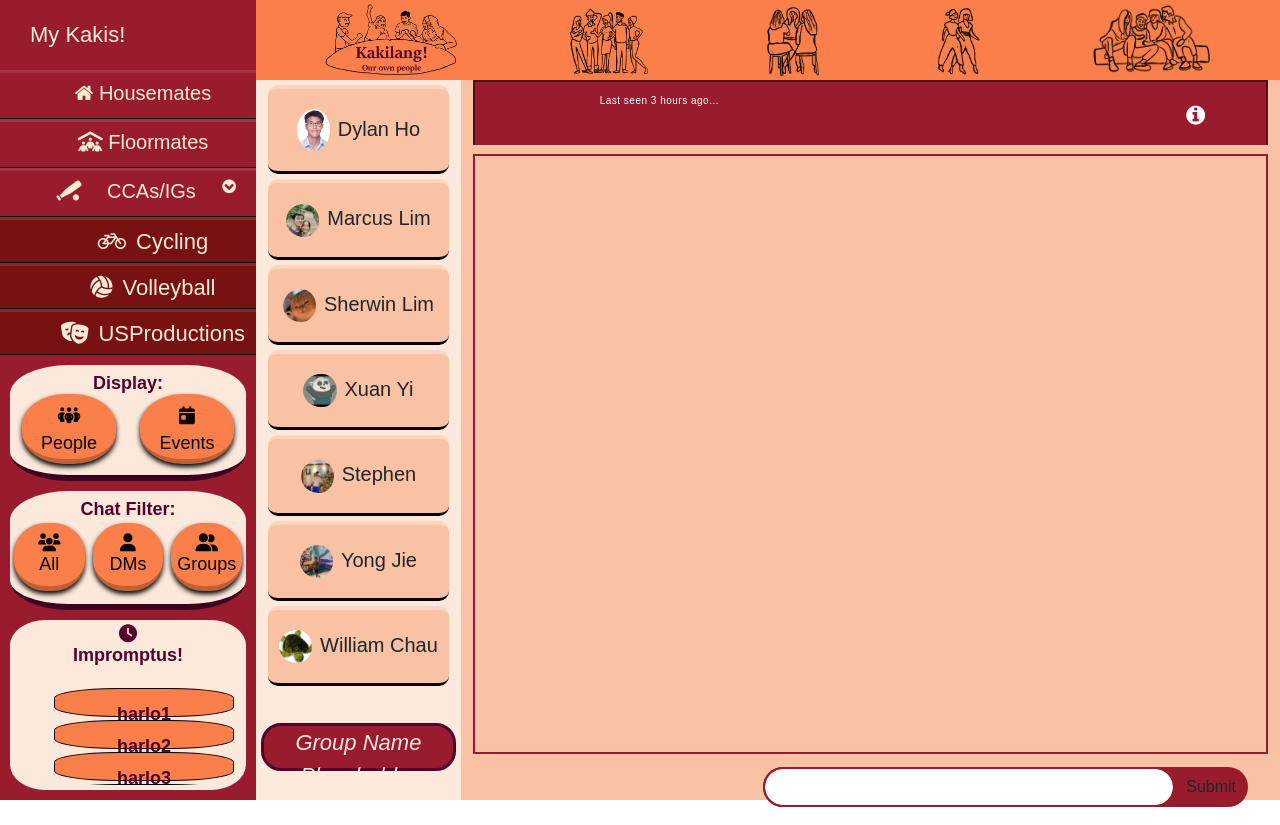
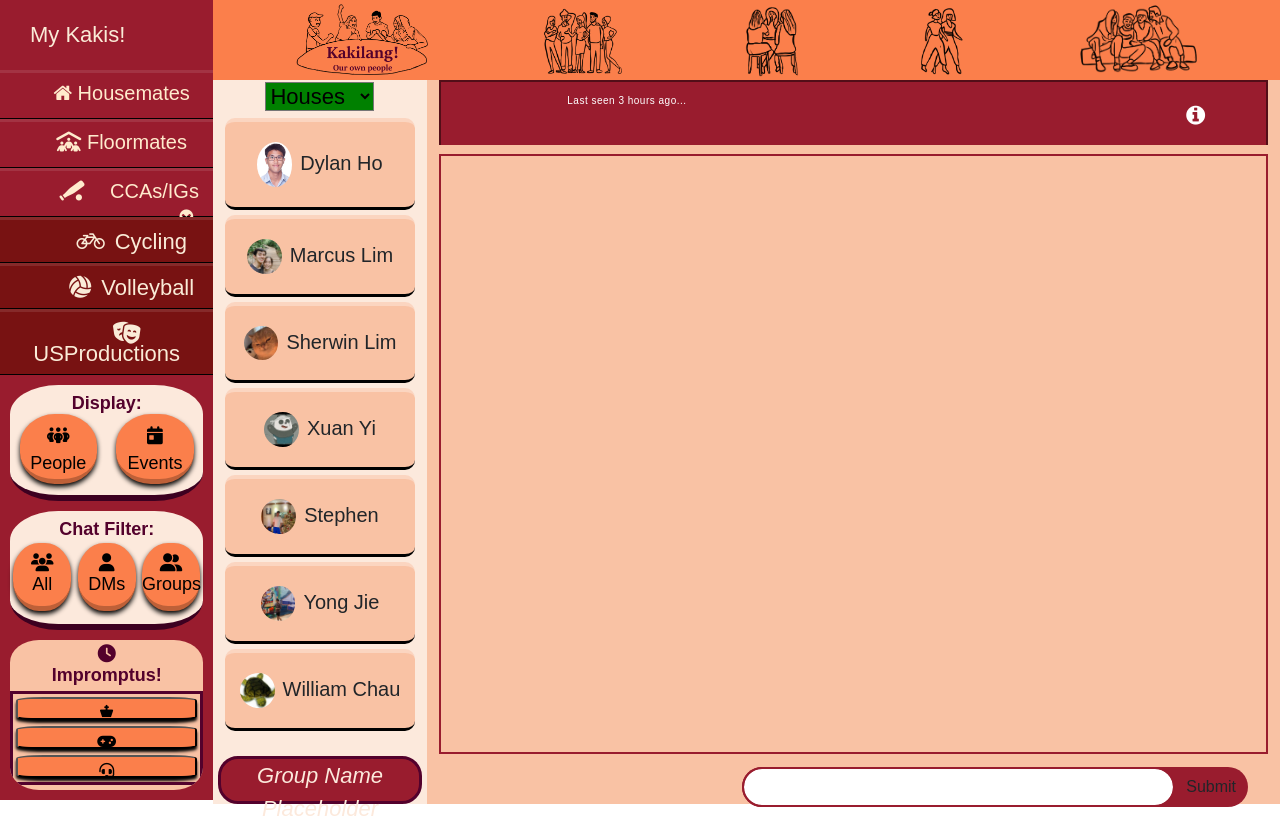
Before and after one commit to ChubbsBunns/Kakilang, a React (Create React App) app in the folder kakilang-web-app/: page /home/1 in a window 1280 px wide. Built offline with nearby package versions, Linux system fonts and the light colour scheme; no server answers.

Commit message:
finalize sidebar and added filter-component (unstyled) on top of list of people

```diff
--- a/kakilang-web-app/src/App.css
+++ b/kakilang-web-app/src/App.css
@@ -53,10 +53,10 @@
 
 .header-main {
   display: grid;
-  grid-template-columns: 1fr 4fr;
-  max-height: 100%;
+  grid-template-columns: 1fr 5fr;
+  max-height: 100vh;
 }
 
 .main-UI{
-  height: 100vh;
+  max-height: 100vh;
 }
--- a/kakilang-web-app/src/components/Banner.component.css
+++ b/kakilang-web-app/src/components/Banner.component.css
@@ -3,7 +3,8 @@
     background-color: rgb(251, 127, 75);
     position: sticky;
     width: 100%;
-    height: 10%;
+    height: 10vh;
+    min-height: 10vh;
     grid-template-columns: 1fr 1fr 1fr 1fr 1fr;
   }
 
@@ -19,8 +20,8 @@
     border-color: black;
     display: grid;
     grid-template-columns: 1fr 4fr;
-    height: 90%;
-
+    height: 100%;
+    max-height: 90vh !important;
   }
 
 .friend-img{
--- a/kakilang-web-app/src/components/ListOfPeople.component.css
+++ b/kakilang-web-app/src/components/ListOfPeople.component.css
@@ -8,6 +8,10 @@ body{
     box-sizing: border-box;
     list-style: none;
     text-decoration: none;
+}
+
+.filter-options{
+    background-color: green;
 }
 
 .list-of-people > ul > li > a > img{
@@ -34,7 +38,7 @@ body{
 
 .list-of-people-component{
     height: 100%;
-    overflow: auto;
+
 }
 
 #list_of_people {
--- a/kakilang-web-app/src/components/ListOfPeople.component.js
+++ b/kakilang-web-app/src/components/ListOfPeople.component.js
@@ -14,6 +14,15 @@ function ListOfPeople({ onSelectPerson, group }) {
   //@TODO Makesure the individual's profile page is on top
 
   return (
+    <div className="list-component">
+      <div>
+        {" "}
+        <select className="filter-options">
+          <option value="filter-houses">Houses</option>
+          <option value="filter-floor">Floor</option>
+          <option value="filter-CCA">CCA/IGs</option>
+        </select>
+      </div>
       <div className="list-of-people-component">
         <div className="list-of-people">
           <ul>
@@ -33,6 +42,7 @@ function ListOfPeople({ onSelectPerson, group }) {
           <i>Group Name Placeholder</i>
         </div>
       </div>
+    </div>
   );
 }
 
--- a/kakilang-web-app/src/components/Sidebar.component.css
+++ b/kakilang-web-app/src/components/Sidebar.component.css
@@ -31,7 +31,7 @@ body {
   left: 0;
   position: relative;
   overflow: auto;
-
+  max-height: 100vh;
 }
 
 .sidebar-menu {
@@ -115,9 +115,9 @@ body {
 }
 */
 
-.sidebar .sub-menu ul{
-  padding:0;
-  margin:0;
+.sidebar .sub-menu ul {
+  padding: 0;
+  margin: 0;
 }
 
 .indicator {
@@ -127,38 +127,37 @@ body {
   transition: all 0.3s;
 }
 
-.choice-people-or-events{
+.choice-people-or-events {
   box-sizing: border-box;
   background-color: rgba(153, 28, 46, 1);
 }
 
-.choice-people-or-events-container{
+.choice-people-or-events-container {
   display: grid;
   grid-template-rows: 5fr 12fr 2fr;
   background-color: rgba(252, 233, 220, 1);
-  margin:10px;
+  margin: 10px;
   border-radius: 25%;
   color: rgba(83, 1, 44, 1);
   border-bottom: 6px solid rgba(61, 0, 32, 1);
 }
 
-.choice-people-or-events-text{
+.choice-people-or-events-text {
   margin: auto;
   padding-top: 8px;
   font: normal normal bold 18px sans-serif;
 }
 
-.choice-people-or-events-buttons{
+.choice-people-or-events-buttons {
   display: grid;
   grid-template-columns: 1fr 1fr;
-
 }
 
-.choice-people-or-events-buttons > button{
+.choice-people-or-events-buttons > button {
   background-color: rgba(251, 127, 75, 1);
   width: 80%;
   height: 100%;
-  margin:auto;
+  margin: auto;
   padding-top: 7px;
   margin-top: 0;
   border-radius: 45%;
@@ -166,125 +165,166 @@ body {
   box-shadow: 0px 3px 5px black;
 }
 
-.event-button{
+.event-button {
   font-size: 18px;
-  border:none;
-  margin:auto;
+  border: none;
+  margin: auto;
 }
 
-.choice-people-or-events-buttons > button:hover{
+.choice-people-or-events-buttons > button:hover {
   background-color: rgba(249, 194, 164, 1);
   transform: translatey(-3px);
-  transition:0.1s;
+  transition: 0.1s;
 
   border-right: 3px solid rgb(157, 79, 46);
   border-left: 3px solid rgb(152, 76, 44);
   border-bottom: 5px solid rgb(162, 82, 47);
 }
 
-.choice-people-or-events-buttons > button:focus{
+.choice-people-or-events-buttons > button:focus {
   background-color: rgba(153, 28, 46, 1);
-  transition:0.3s;
+  transition: 0.3s;
   border-bottom: 3px solid rgba(83, 1, 44, 1);
   box-shadow: 0px 1px 2px black;
-  color:rgba(252, 233, 220, 1);
+  color: rgba(252, 233, 220, 1);
 }
 
-.choice-chat-type{
+.choice-chat-type {
   box-sizing: border-box;
   display: grid;
   grid-template-rows: 2fr 7fr 1fr;
   background-color: rgba(252, 233, 220, 1);
-  margin:10px;
+  margin: 10px;
   border-radius: 25%;
   color: rgba(83, 1, 44, 1);
   border-bottom: 6px solid rgba(61, 0, 32, 1);
   background-color: rgba(252, 233, 220, 1);
-  margin-top:0;
+  margin-top: 0;
   font: normal normal bold 18px sans-serif;
   padding-top: 8px;
-
 }
 
-.choice-chat-type-text{
+.choice-chat-type-text {
   margin-bottom: 0;
-
 }
 
-.choice-chat-type-buttons{
+.choice-chat-type-buttons {
   display: grid;
   grid-template-columns: 5fr 5fr 5fr;
 }
 
-.chat-type-button{
+.chat-type-button {
   background-color: rgba(251, 127, 75, 1);
-  margin:auto;
+  margin: auto;
   margin-top: 0;
   border-radius: 45%;
   box-shadow: 0px 3px 5px black;
   border-radius: 45%;
-  margin:auto;
+  margin: auto;
   margin-bottom: 3px;
   margin-top: 3px;
-  border:none;
+  border: none;
   border-bottom: 5px solid rgb(190, 96, 56);
 
   width: 90%;
 }
 
-.choice-chat-type-buttons > button:hover{
+.choice-chat-type-buttons > button:hover {
   background-color: rgba(249, 194, 164, 1);
   transform: translatey(-3px);
-  transition:0.1s;
+  transition: 0.1s;
   border-bottom: 8px solid rgb(121, 61, 35);
   border-top: 2px solid rgba(190, 96, 56);
   border-right: 3px solid rgb(157, 79, 46);
   border-left: 3px solid rgb(152, 76, 44);
 }
 
-.choice-chat-type-buttons > button:focus{
+.choice-chat-type-buttons > button:focus {
   background-color: rgba(153, 28, 46, 1);
-  transition:0.3s;
+  transition: 0.3s;
   border-bottom: 3px solid rgba(83, 1, 44, 1);
   box-shadow: 0px 1px 2px black;
-  color:rgba(252, 233, 220, 1);
+  color: rgba(252, 233, 220, 1);
 }
 
-
-.impromptus{
-  background-color: rgba(252, 233, 220, 1);
-  margin:10px;
+.impromptus {
+  background-color: rgba(249, 194, 164, 1);
+  margin: 10px;
   color: rgba(83, 1, 44, 1);
-  border-radius:15%;
+  border-radius: 15%;
   display: grid;
-  grid-template-rows: 1fr 4fr;
+  grid-template-rows: 1fr 5fr;
   margin-top: 0;
   padding-top: 4px;
   font: normal normal bold 18px sans-serif;
   overflow: auto;
 }
 
-.impromptus-events{
-  margin:auto;
-
+.impromptus-title {
+  margin-bottom: 0;
 }
 
-.impromptus > ul{
-  overflow: auto;
-  width: 90%;
-  height: 90%;
+.impromptus-events {
+  margin: auto;
+  padding: 3px;
 }
 
-.impromptus > ul > li{
-border: 1px solid black;
-margin:auto;
-background-color: rgba(251, 127, 75, 1);
-margin-bottom: 3px;
-border-radius: 35%;
-height: 30%;
+.impromptus > ul {
+  overflow: auto;
+  width: 100%;
+  height: 90%;
+  border: 3px solid rgba(83, 1, 44, 1);
 }
 
-.impromptus > ul > li > div{
+.impromptus > ul > li {
+  margin: auto;
+  margin-bottom: 6px;
+  border-radius: 30%;
+  height: 28%;
+}
+
+.impromptus > ul > li > button {
   text-align: center;
-  padding: 15px;
+  padding: 5px;
+  background-color: rgba(251, 127, 75, 1);
+  margin-bottom: 3px;
+  border-radius: 15%;
+  width: 100%;
+  height: 100%;
+  overflow: auto;
+  font: normal normal bold 15px sans-serif;
+  box-shadow: 0px 3px 3px;
 }
+
+.impromptus > ul > li > button:hover{
+  background-color: rgba(252, 233, 220, 1);
+  box-shadow: 0px 5px 4px;
+  border-bottom: 3px solid rgb(193, 171, 157);
+  transform: translateY(-3px);
+}
+
+.impromptus > ul > li > button:focus{
+  text-align: center;
+  padding: 5px;
+  background-color: rgba(83, 1, 44, 1);
+  margin-bottom: 3px;
+  border-radius: 10%;
+  width: 100%;
+  height: 100%;
+  overflow: auto;
+  box-shadow: 0px 10px 3px;
+  color:rgba(252, 233, 220, 1);
+}
+
+.impromptus > ul > li > button:active{
+  text-align: center;
+  padding: 5px;
+  background-color: rgb(0, 0, 0);
+  margin-bottom: 3px;
+  border-radius: 10%;
+  width: 100%;
+  height: 100%;
+  overflow: auto;
+  box-shadow: 0px 10px 3px;
+  color:rgba(252, 233, 220, 1);
+}
--- a/kakilang-web-app/src/components/Sidebar.component.js
+++ b/kakilang-web-app/src/components/Sidebar.component.js
@@ -82,61 +82,29 @@ function Sidebar() {
       <div className="impromptus">
         <div>
           <i className="fa-solid fa-clock"></i>
-          <p>Impromptus!</p>
+          <p className="impromptus-title">Impromptus!</p>
         </div>
         <ul className="impromptus-events">
           <li>
-            <div className="an-event">harlo1</div>
+            <button className="an-event">
+            <i className="fa-solid fa-chess-king"></i> <br></br>Chess Blitz!
+            </button>
           </li>
           <li>
-            <div className="an-event">harlo2</div>
+            <button className="an-event">
+            <i className="fa-solid fa-gamepad"></i> <br></br>A really long and elaborate title even though we should advise people not to write them this long
+            </button>
           </li>
           <li>
-            <div className="an-event">harlo3</div>
+            <button className="an-event">
+            <i className="fa-solid fa-headset"></i> <br></br>Chill and talk
+            </button>
           </li>
           <li>
-            <div className="an-event">harlo1</div>
+            <button className="an-event">
+            <i className="fa-brands fa-battle-net"></i> <br></br>Overwatch
+            </button>
           </li>
-          <li>
-            <div className="an-event">harlo2</div>
-          </li>
-          <li>
-            <div className="an-event">harlo3</div>
-          </li>
-          <li>
-            <div className="an-event">harlo1</div>
-          </li>
-          <li>
-            <div className="an-event">harlo2</div>
-          </li>
-          <li>
-            <div className="an-event">harlo3</div>
-          </li>
-          <li>
-            <div className="an-event">harlo1</div>
-          </li>
-          <li>
-            <div className="an-event">harlo2</div>
-          </li>
-          <li>
-            <div className="an-event">harlo3</div>
-          </li>
-          <li>
-            <div className="an-event">harlo1</div>
-          </li>
-          <li>
-            <div className="an-event">harlo2</div>
-          </li>
-          <li>
-            <div className="an-event">harlo3</div>
-          </li>
-          <li>
-            <div className="an-event">harlo1</div>
-          </li>
-
-
-
-
         </ul>
       </div>
     </div>
```
Lines whose indentation alone changed are shown as unchanged.
